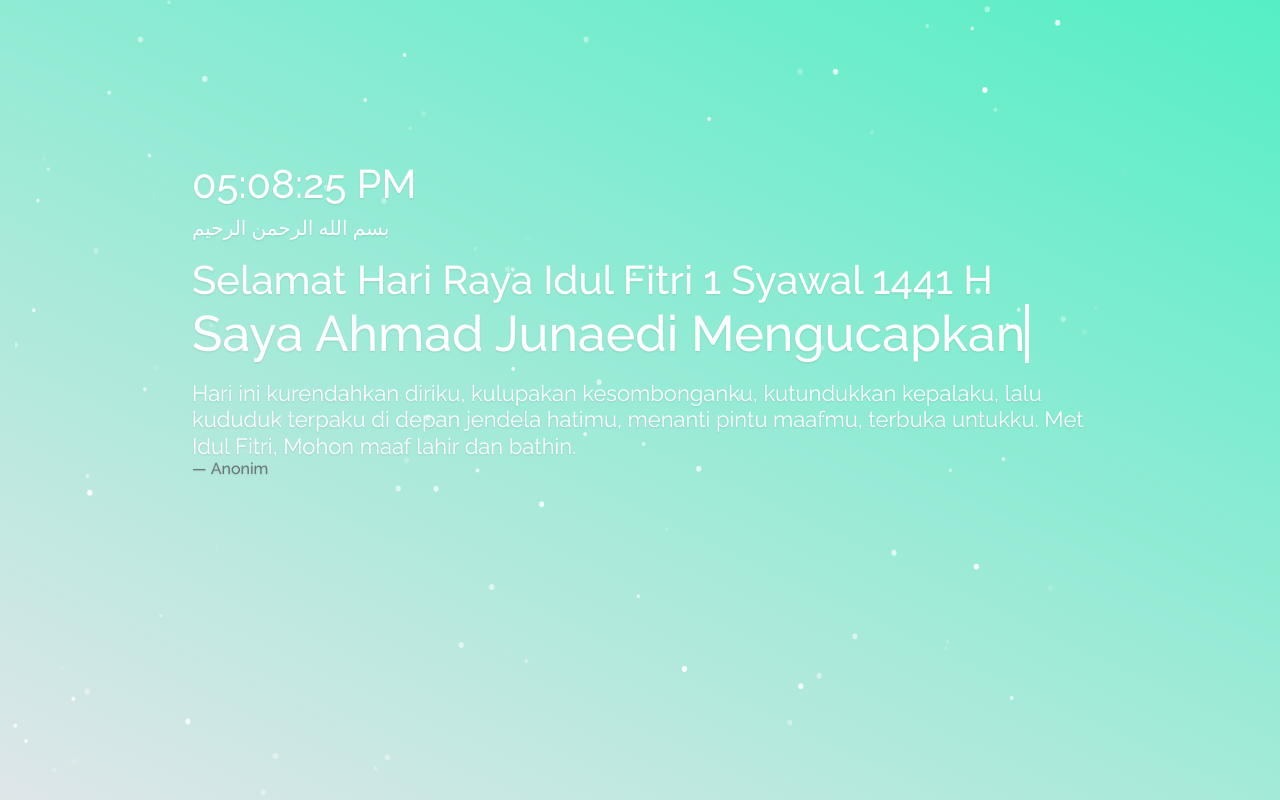
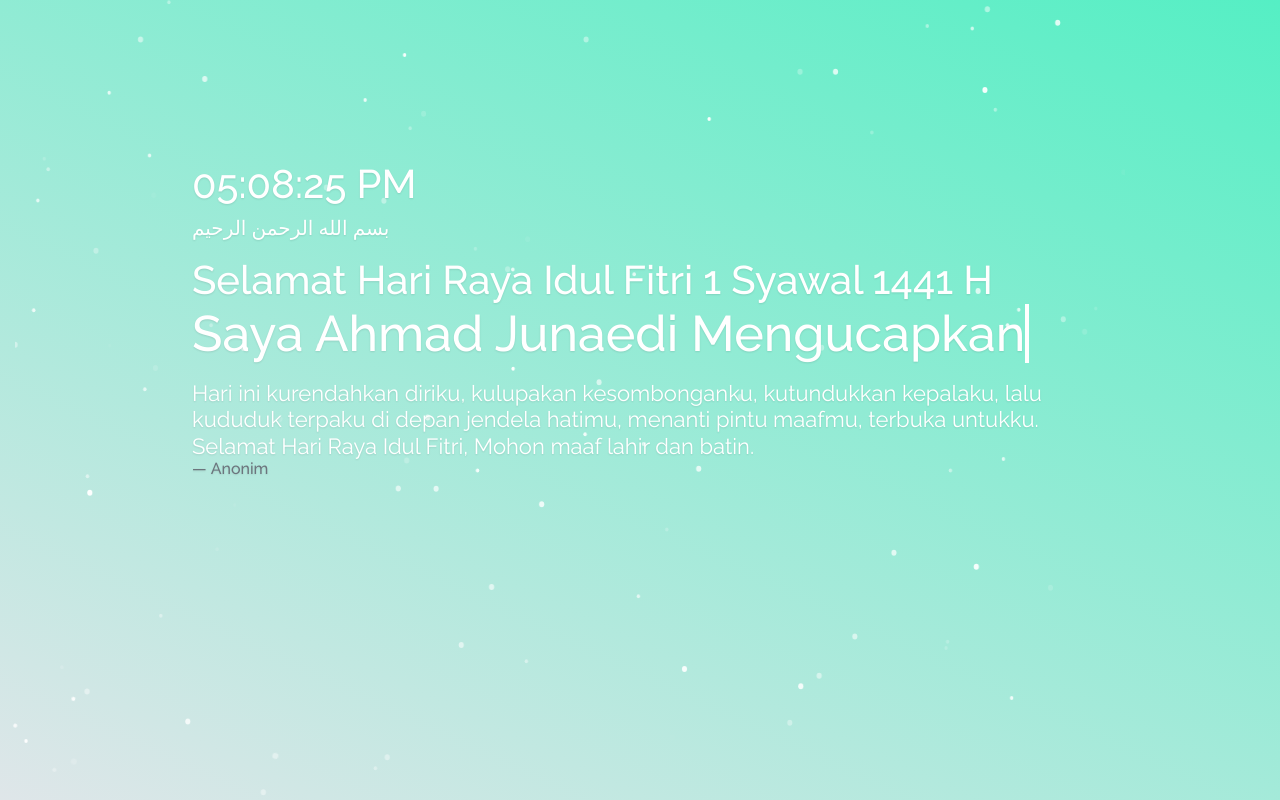
Before and after one commit to EinzFiore/idulfitri, a plain HTML site: page index.html in a window 1280 px wide. Drawn offline with nearby package versions, Linux system fonts and the light colour scheme.

Commit message:
Update index.html

```diff
--- a/index.html
+++ b/index.html
@@ -27,7 +27,7 @@
               <span class="wrap"></span>
             </a>
             <blockquote class="blockquote mt-3">
-                <p class="quote mb-0 small">Hari ini kurendahkan diriku, kulupakan kesombonganku, kutundukkan kepalaku, lalu kududuk terpaku di depan jendela hatimu, menanti pintu maafmu, terbuka untukku. Met Idul Fitri, Mohon maaf lahir dan bathin.</p>
+                <p class="quote mb-0 small">Hari ini kurendahkan diriku, kulupakan kesombonganku, kutundukkan kepalaku, lalu kududuk terpaku di depan jendela hatimu, menanti pintu maafmu, terbuka untukku. Selamat Hari Raya Idul Fitri, Mohon maaf lahir dan batin.</p>
                 <footer class="blockquote-footer">Anonim</footer>
               </blockquote>
         </h1>
```
